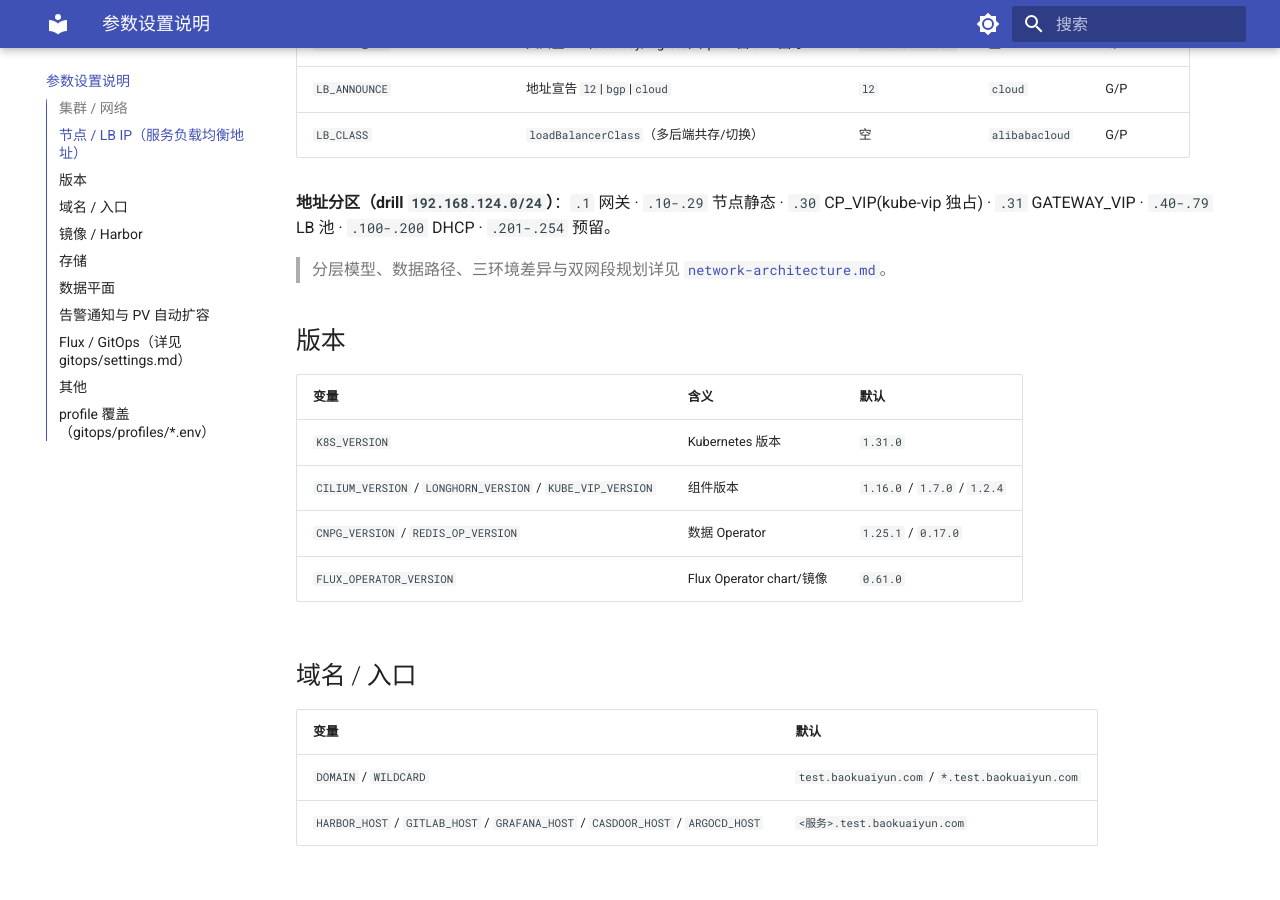
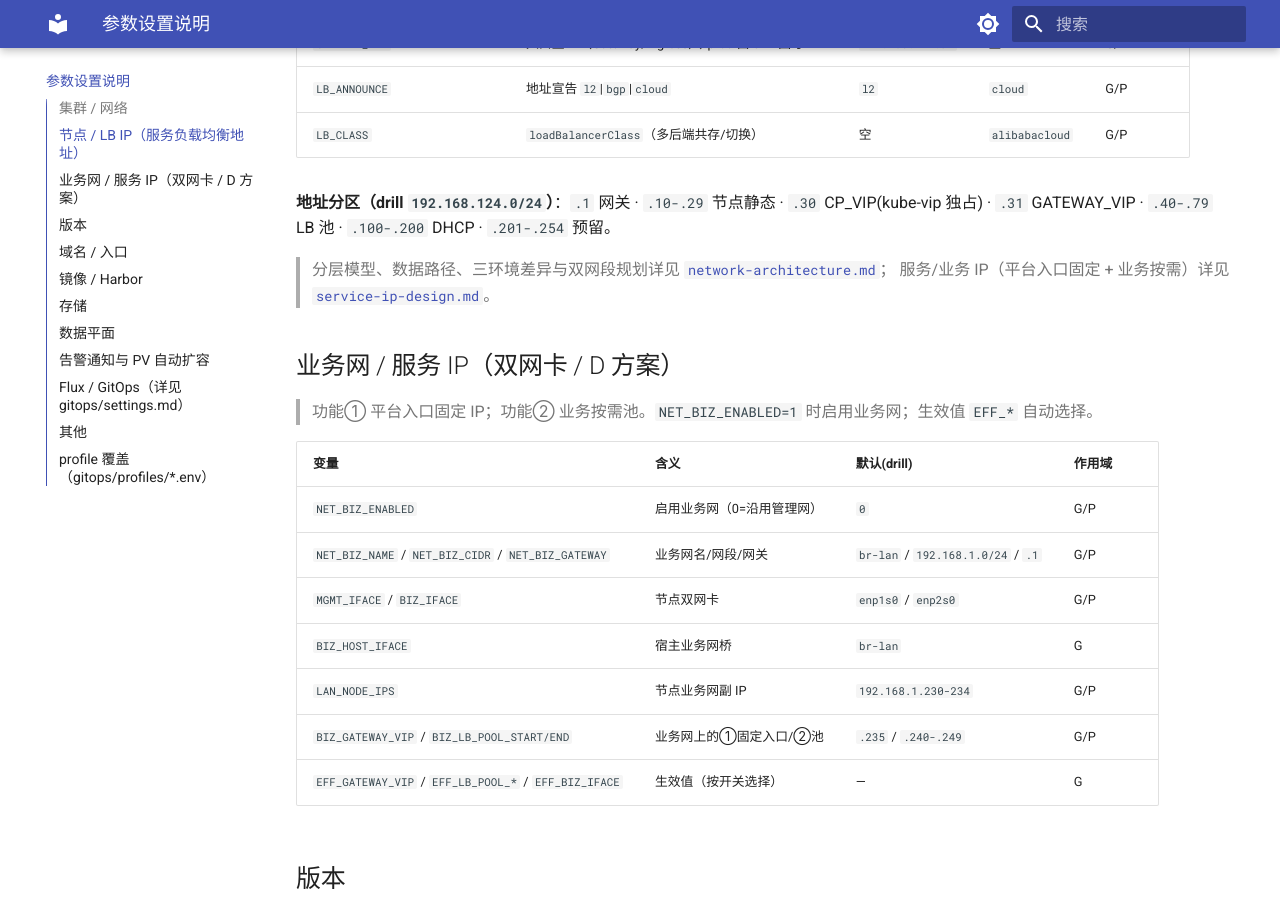
Before and after one commit to baokuaiyun/kvm-k8s-platform, an MkDocs documentation site: the page built from docs/parameters.md, in a window 1280 px wide and 900 px high, scrolled down 1182 px. Built offline with MkDocs 1.6.1 and Material for MkDocs 9.7.7, drawn with Linux system fonts in a browser that asks for light colours.

Commit message:
feat(net): 服务/业务 IP —— 平台入口固定 L7 IP + 业务按需池（参数化）+ 三环境设计
- 参数: NET_BIZ_ENABLED/NET_BIZ_*/MGMT_IFACE/BIZ_IFACE/BIZ_GATEWAY_VIP/BIZ_LB_POOL_*
  及生效值 EFF_*（按开关在管理网/业务网间选择）
- 功能①: platform/gateway/gateway.yaml 模板化 __GATEWAY_VIP__；up-core.sh/make gateway 渲染
- 功能②: 新增 kubernetes/configs/lb-ipam.yaml（CiliumLoadBalancerIPPool + L2 公告）；
  cilium-values 开 l2announcements；make cni 自动下发（仅 LB_IP_MODE=cilium-l2）
- verify-network: 6a L7 固定入口（与 Gateway 实际地址对比） + 6b 业务按需池
- docs/service-ip-design.md: 两个功能 + IP 参数化 + 基础设施 + KVM/阿里云/裸机对比
- 文档导航/交叉引用同步

```diff
--- a/docs/parameters.md
+++ b/docs/parameters.md
@@ -33,7 +33,21 @@
 
 **地址分区（drill `192.168.124.0/24`）**：`.1` 网关 · `.10-.29` 节点静态 · `.30` CP_VIP(kube-vip 独占) · `.31` GATEWAY_VIP · `.40-.79` LB 池 · `.100-.200` DHCP · `.201-.254` 预留。
 
-> 分层模型、数据路径、三环境差异与双网段规划详见 [`network-architecture.md`](network-architecture.md)。
+> 分层模型、数据路径、三环境差异与双网段规划详见 [`network-architecture.md`](network-architecture.md)；
+> 服务/业务 IP（平台入口固定 + 业务按需）详见 [`service-ip-design.md`](service-ip-design.md)。
+
+## 业务网 / 服务 IP（双网卡 / D 方案）
+> 功能① 平台入口固定 IP；功能② 业务按需池。`NET_BIZ_ENABLED=1` 时启用业务网；生效值 `EFF_*` 自动选择。
+
+| 变量 | 含义 | 默认(drill) | 作用域 |
+|---|---|---|---|
+| `NET_BIZ_ENABLED` | 启用业务网（0=沿用管理网） | `0` | G/P |
+| `NET_BIZ_NAME` / `NET_BIZ_CIDR` / `NET_BIZ_GATEWAY` | 业务网名/网段/网关 | `br-lan` / `192.168.1.0/24` / `.1` | G/P |
+| `MGMT_IFACE` / `BIZ_IFACE` | 节点双网卡 | `enp1s0` / `enp2s0` | G/P |
+| `BIZ_HOST_IFACE` | 宿主业务网桥 | `br-lan` | G |
+| `LAN_NODE_IPS` | 节点业务网副 IP | `192.168.1.230-234` | G/P |
+| `BIZ_GATEWAY_VIP` / `BIZ_LB_POOL_START/END` | 业务网上的①固定入口/②池 | `.235` / `.240-.249` | G/P |
+| `EFF_GATEWAY_VIP` / `EFF_LB_POOL_*` / `EFF_BIZ_IFACE` | 生效值（按开关选择） | — | G |
 
 ## 版本
 | 变量 | 含义 | 默认 |
--- a/mkdocs.yml
+++ b/mkdocs.yml
@@ -76,6 +76,7 @@ nav:
   - 镜像管道(本域 Harbor): image-pipeline.md
   - 网络架构与 LB 设计: network-architecture.md
   - 网络验证(工具/教程): network-verification.md
+  - 服务/业务 IP 设计(固定入口+按需池): service-ip-design.md
   - 生产同构入口(Gateway): access-gateway.md
   - Helm Chart 分发: helm-chart-distribution.md
   - ACR 镜像同步(旧): acr-image-sync.md
```
Also changed, not shown: README.md (+1 -0 lines), docs/index.md (+1 -0 lines), docs/network-architecture.md (+1 -0 lines), docs/service-ip-design.md (added, +116 -0 lines), 8 other files.
